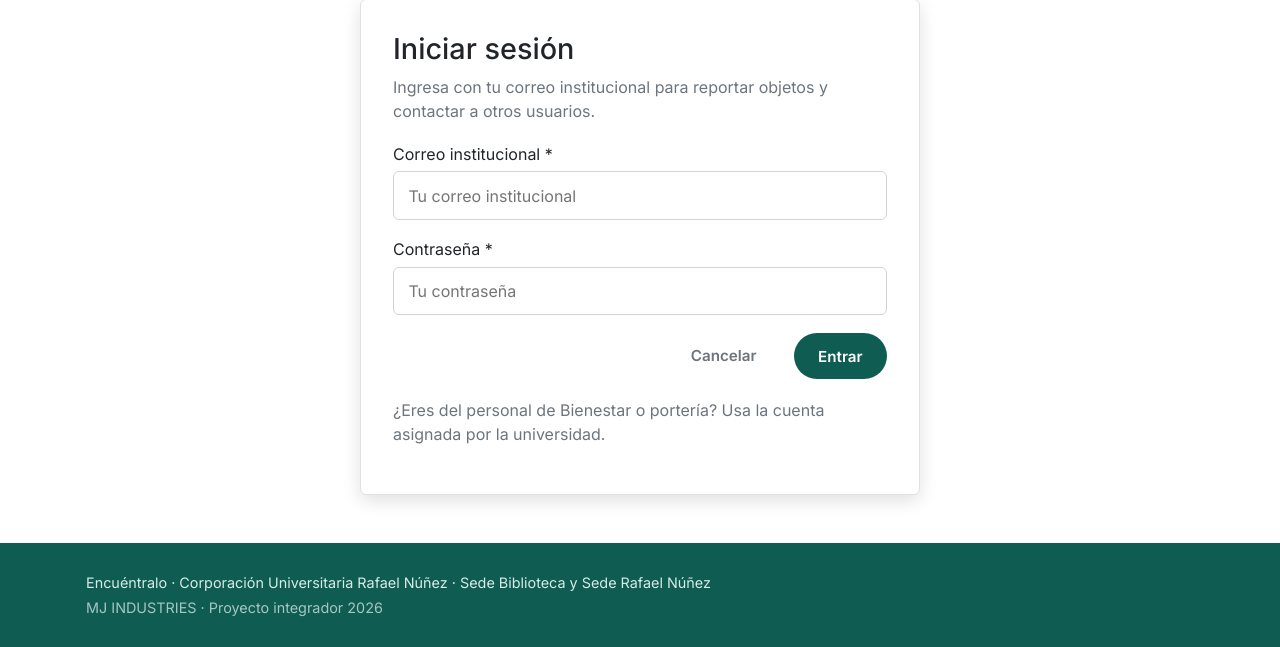
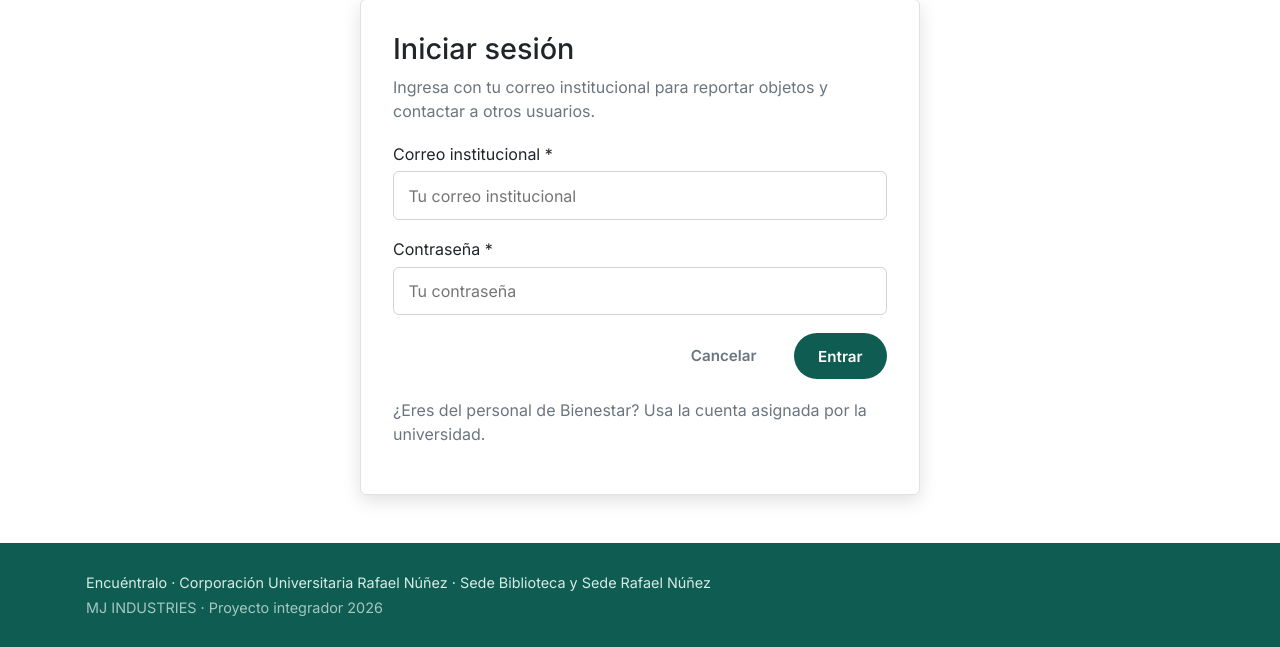
Before and after one commit to MGL701EP/ENCONTAR, a Django app: page /usuarios/login/ in a window 1280 px wide. Shown: the part 190-837 px from the top of the page. Run offline with Django 5.2, Linux system fonts and the light colour scheme.

Commit message:
Pantalla de inicio de sesión

```diff
--- a/templates/usuarios/login.html
+++ b/templates/usuarios/login.html
@@ -28,7 +28,7 @@
         </form>
 
         <p class="subtitulo" style="margin-top: 1.2rem;">
-            ¿Eres del personal de Bienestar o portería? Usa la cuenta asignada por la universidad.
+            ¿Eres del personal de Bienestar? Usa la cuenta asignada por la universidad.
         </p>
     </div>
 </div>
```
